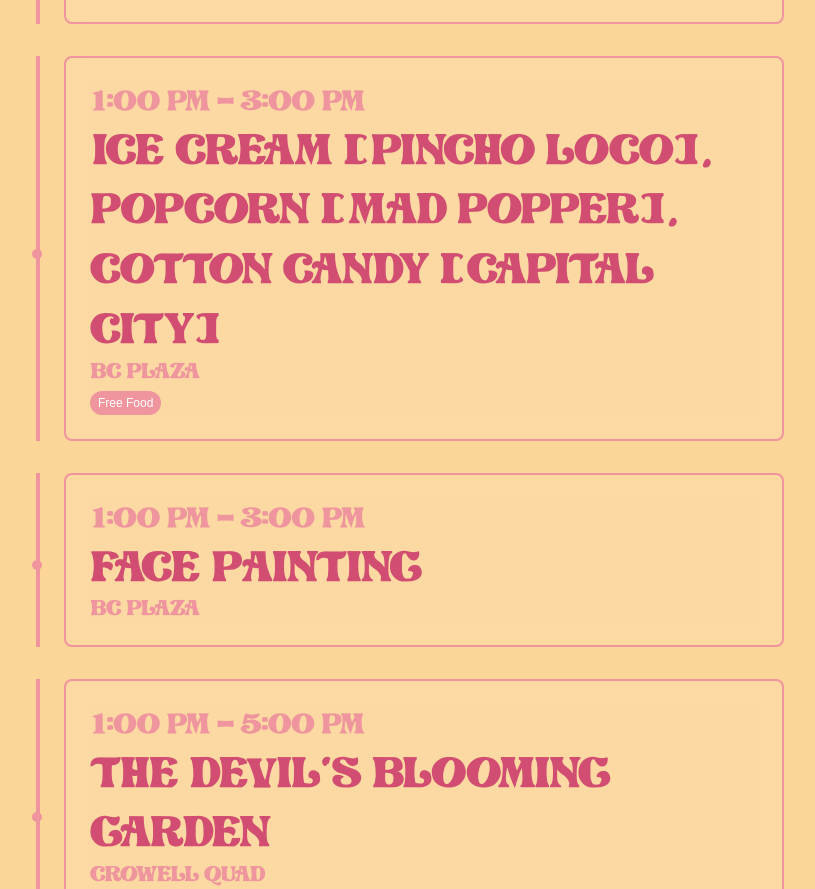
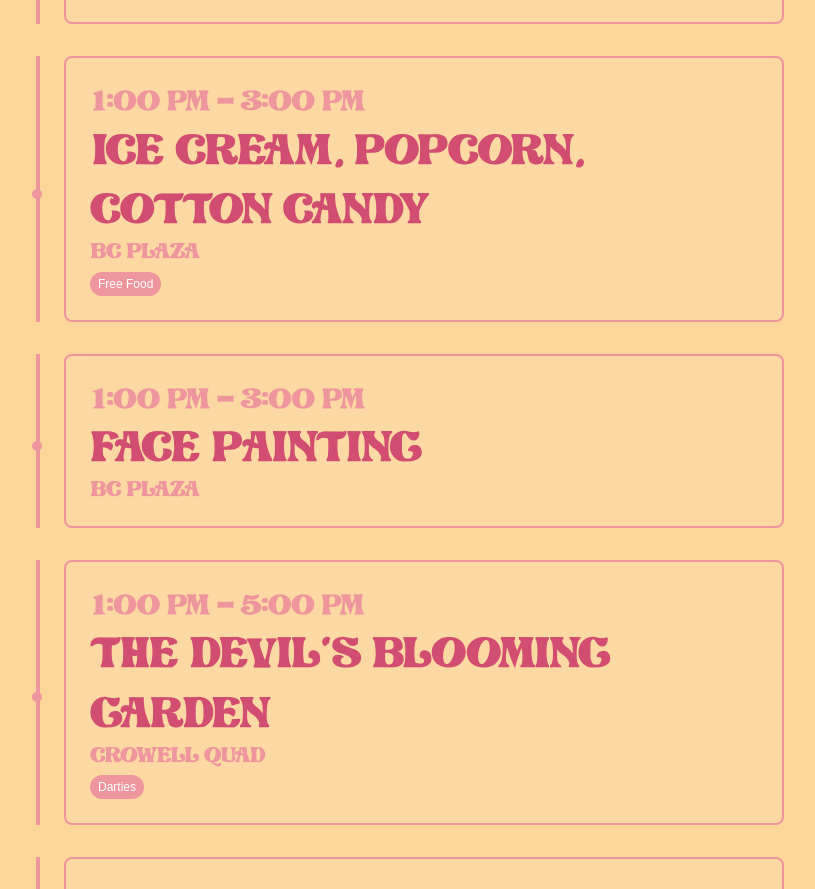
Before and after one commit to kartikeyegupta/ldocartistreveal, a Next.js app: page /schedule in a window 1280 px wide. Shown: the part 7109-7998 px from the top of the page, without its empty margins (240-1055 px from the left). Built offline with nearby package versions, Linux system fonts and the light colour scheme.

Commit message:
vendor label

```diff
--- a/app/schedule/page.tsx
+++ b/app/schedule/page.tsx
@@ -36,7 +36,7 @@ export default function Schedule() {
     { time: "12:30 PM - 2:30 PM", event: "STR Postcards", location: "BC Plaza Stage", categories: ["Giveaways"] },
     { time: "12:30 PM - 2:00 PM", event: "Jazz@", location: "BC Plaza Bookstore Stage", categories: [] },
     { time: "12:30 PM - 2:30 PM", event: "Succulents/Mini Pot Station", location: "BC Plaza", categories: ["Giveaways"] },
-    { time: "1:00 PM - 3:00 PM", event: "Ice cream (Pincho Loco), popcorn (Mad Popper), cotton candy (Capital City)", location: "BC Plaza", categories: ["Free Food"] },
+    { time: "1:00 PM - 3:00 PM", event: "Ice cream, Popcorn, Cotton Candy", location: "BC Plaza", categories: ["Free Food"] },
     { time: "1:00 PM - 3:00 PM", event: "Face Painting", location: "BC Plaza", categories: [] },
     { time: "1:00 PM - 5:00 PM", event: "The Devil's Blooming Garden", location: "Crowell Quad", categories: ["Darties"] },
     { time: "1:00 PM - 4:00 PM", event: "BSA Cookout", location: "Keohane Quad", categories: ["Free Food"] },
```
